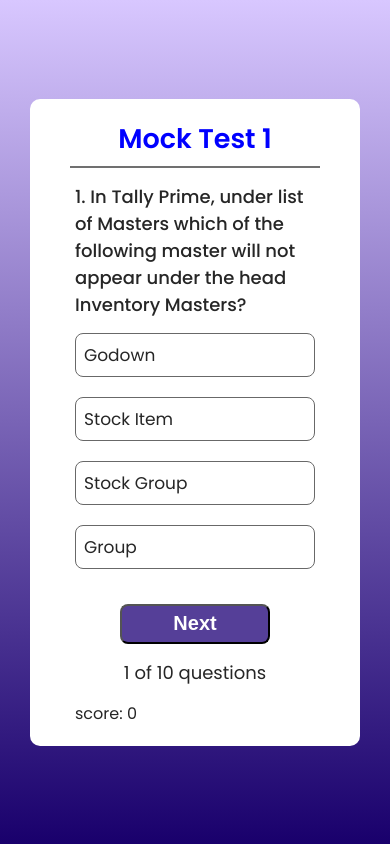
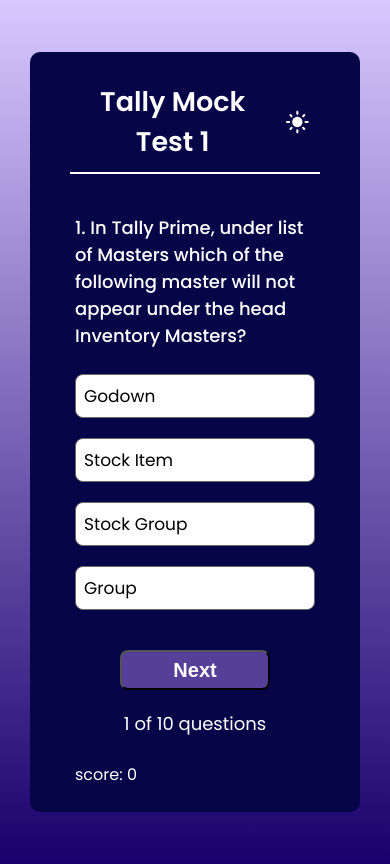
Before and after one commit to Lalitk52221/Tally-Mock-Test, a React (Vite) app: page / in a window 390 px wide. Built offline with nearby package versions, Linux system fonts and the light colour scheme.

Commit message:
responsive

```diff
--- a/src/Components/Quiz/Quiz.css
+++ b/src/Components/Quiz/Quiz.css
@@ -1,8 +1,8 @@
 .container{
     width: 500px;
     margin: auto;
-    background: white;
-    color: #262626;
+    /* background: white;
+    color: #262626; */
     display: flex;
     flex-direction: column;
     gap: 15px;
@@ -11,10 +11,13 @@
     min-height: 600px;
 }
 .container hr{
-    height: 2px;
+    height: 1px;
     border: none;
     background: #707070;
-    margin-top: -8px;
+    margin-top: -20px;
+}
+.container .header{
+    border-bottom: 2px solid ;
 }
 h1{
     font-size: 27px;
@@ -29,16 +32,16 @@
 .container ul li{
     display: flex;
     align-items: center;
-    /* height: 40px; */
-    /* padding-left: 16px; */
     padding: 8px;
     border: 1px solid #686868;
     border-radius: 8px;
     margin-bottom: 20px;
     font-size: 17px;
     cursor: pointer;
-    /* width: 290px; */
+    background-color: white;
+    color: black;
 }
+
 .container button{
     margin: auto;
     width: 150px;
@@ -65,6 +68,14 @@
 .container .disabled{
     pointer-events: none;
 }
+.darkmode{
+    background: #060547;
+    color: white;
+}
+.lightmode{
+    background: white;
+    color: #020202;
+}
 @media(max-width:667px){
     .container{
         width:250px ;
--- a/src/Components/Quiz/Quiz.jsx
+++ b/src/Components/Quiz/Quiz.jsx
@@ -1,7 +1,7 @@
-
 import { useRef, useState } from "react";
 import "./Quiz.css";
 import quizData from "../../assets/data";
+import { MdDarkMode, MdLightMode } from "react-icons/md";
 
 const Quiz = () => {
   let [index, setIndex] = useState(0);
@@ -9,6 +9,12 @@
   let [lock, setLock] = useState(false);
   let [score, setScore] = useState(0);
   let [result, setResult] = useState(false);
+  let [mode, setMode] = useState("light");
+
+  const togglemode = () => {
+    setMode(mode === "light" ? "dark" : "light");
+    console.log({ mode });
+  };
 
   let Option1 = useRef(null);
   let Option2 = useRef(null);
@@ -57,9 +63,18 @@
   };
 
   return (
-    <div className="container">
-      <h1>Mock Test 1</h1>
-      <hr />
+    <div className={`container ${mode === "light" ? "darkmode" : "lightmode"}`}>
+      <div className="header">
+        <h1 className={` ${mode === "light" ? "darkmode" : ""}`}>
+          Tally Mock Test 1
+        </h1>
+        {mode === "dark" ? (
+          <MdDarkMode onClick={togglemode} size={30} />
+        ) : (
+          <MdLightMode size={30} onClick={togglemode} />
+        )}
+      </div>
+      {/* <hr /> */}
       {result ? (
         <>
           <h2>
--- a/src/index.css
+++ b/src/index.css
@@ -1,6 +1,6 @@
 *{
     margin: 0;
-    padding: 0 5px;
+    padding: 5px;
 }
 body{
     min-height:100vh ;
```
